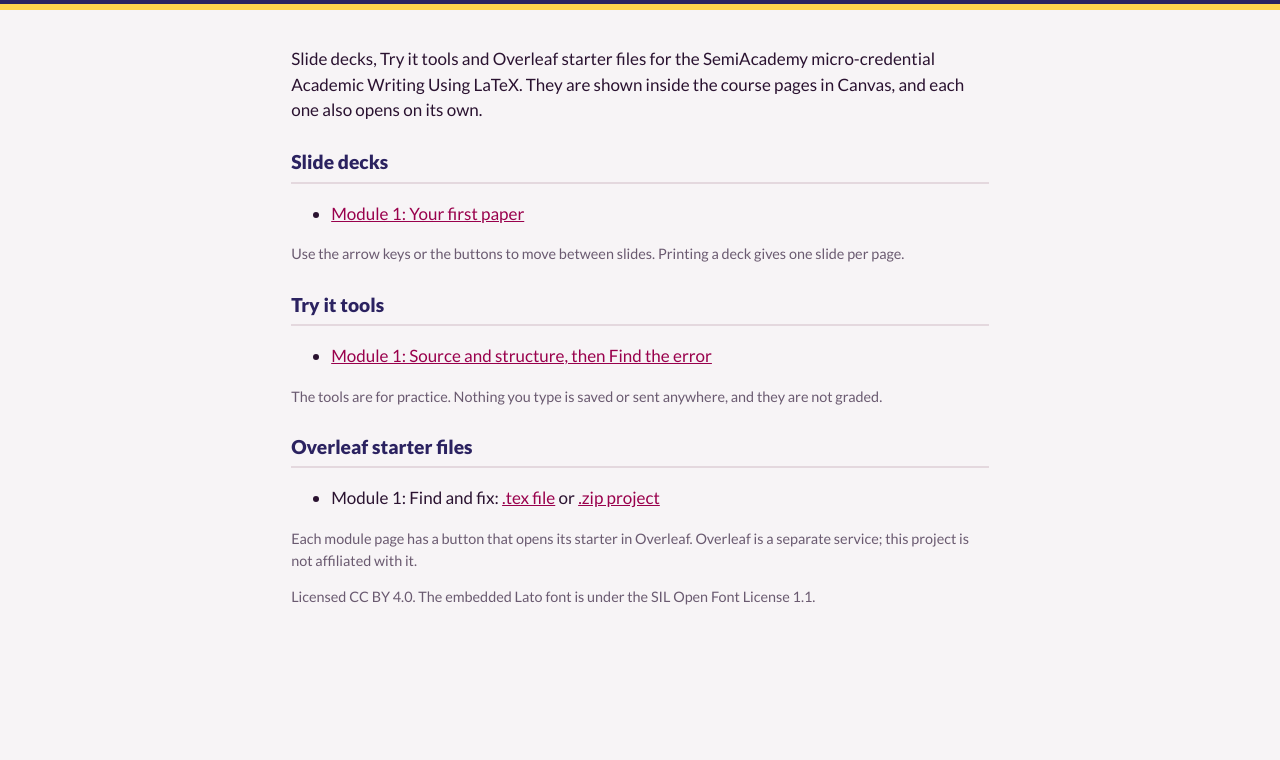
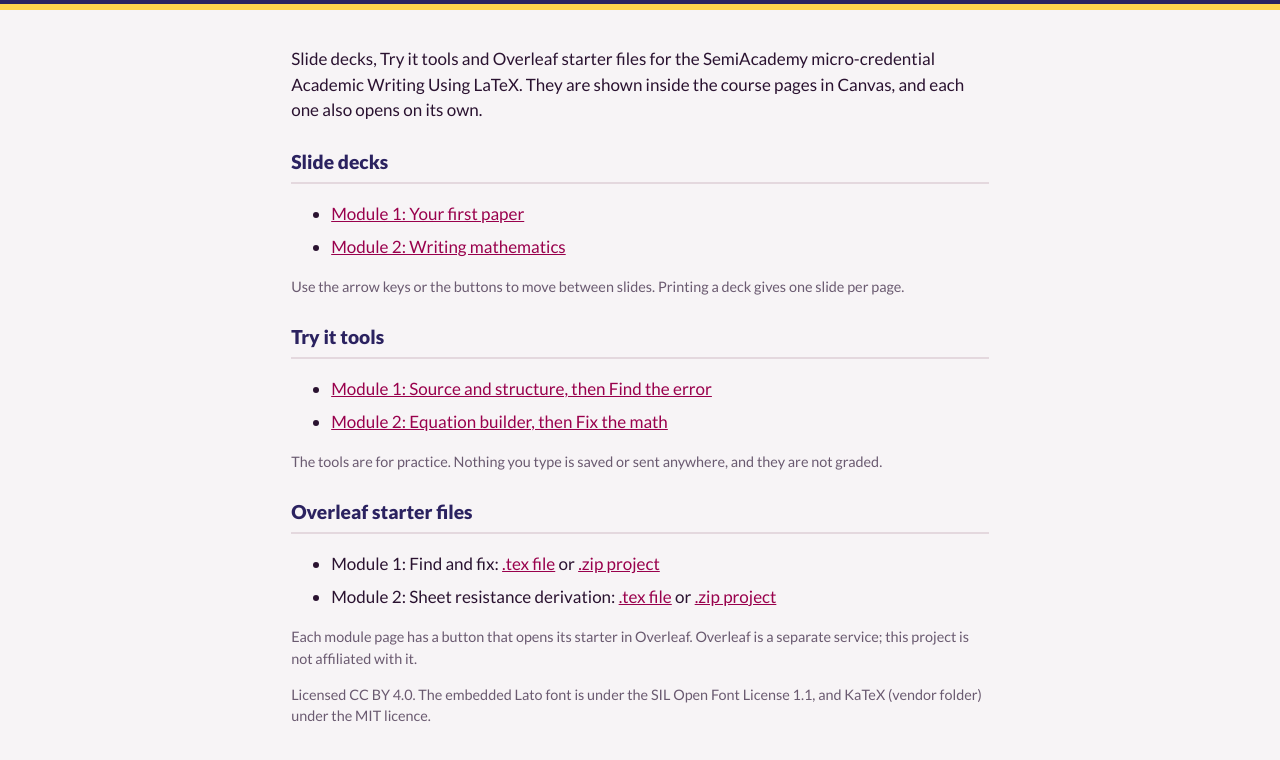
Before and after one commit to CSU-Physics/academic-writing-latex, a plain HTML site: page index.html in a window 1280 px wide. Shown: the part 110-870 px from the top of the page. Before the commit the page ends 800 px from the top, so only its background shows below. Drawn offline with Linux system fonts and the light colour scheme.

Commit message:
List Module 2 in the README and site index
README: Module 2 files, the vendored KaTeX (MIT) and how to run the tests. Index: links to the Module 2 deck, Try it tool and starter.

Co-Authored-By: Claude Opus 5.5 <noreply@anthropic.com>
Claude-Session: https://claude.ai/code/session_018VVWy6ZL9J6M9xGyLqYCg7

```diff
--- a/index.html
+++ b/index.html
@@ -22,15 +22,15 @@ li{margin:0 0 .45rem}a{color:var(--mar)}.small{color:var(--mut);font-size:.9rem}
 <main>
 <p>Slide decks, Try it tools and Overleaf starter files for the SemiAcademy micro-credential Academic Writing Using LaTeX. They are shown inside the course pages in Canvas, and each one also opens on its own.</p>
 <h2>Slide decks</h2>
-<ul><li><a href="slides/m1.html">Module 1: Your first paper</a></li></ul>
+<ul><li><a href="slides/m1.html">Module 1: Your first paper</a></li><li><a href="slides/m2.html">Module 2: Writing mathematics</a></li></ul>
 <p class="small">Use the arrow keys or the buttons to move between slides. Printing a deck gives one slide per page.</p>
 <h2>Try it tools</h2>
-<ul><li><a href="tryit/t1-structure-errors.html">Module 1: Source and structure, then Find the error</a></li></ul>
+<ul><li><a href="tryit/t1-structure-errors.html">Module 1: Source and structure, then Find the error</a></li><li><a href="tryit/t2-math.html">Module 2: Equation builder, then Fix the math</a></li></ul>
 <p class="small">The tools are for practice. Nothing you type is saved or sent anywhere, and they are not graded.</p>
 <h2>Overleaf starter files</h2>
-<ul><li>Module 1: Find and fix: <a href="starters/m1-find-and-fix.tex">.tex file</a> or <a href="starters/m1-find-and-fix.zip">.zip project</a></li></ul>
+<ul><li>Module 1: Find and fix: <a href="starters/m1-find-and-fix.tex">.tex file</a> or <a href="starters/m1-find-and-fix.zip">.zip project</a></li><li>Module 2: Sheet resistance derivation: <a href="starters/m2-sheet-resistance.tex">.tex file</a> or <a href="starters/m2-sheet-resistance.zip">.zip project</a></li></ul>
 <p class="small">Each module page has a button that opens its starter in Overleaf. Overleaf is a separate service; this project is not affiliated with it.</p>
-<p class="small">Licensed CC BY 4.0. The embedded Lato font is under the SIL Open Font License 1.1.</p>
+<p class="small">Licensed CC BY 4.0. The embedded Lato font is under the SIL Open Font License 1.1, and KaTeX (vendor folder) under the MIT licence.</p>
 </main>
 </body>
 </html>
```
Also changed, not shown: 1 other file.
